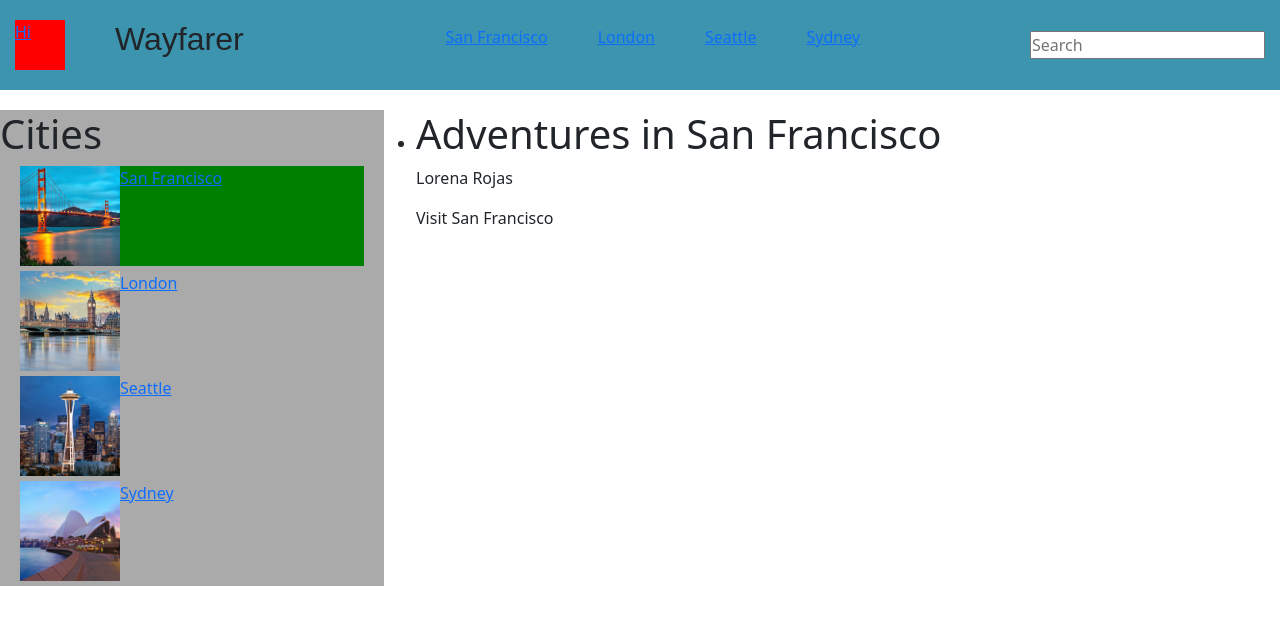
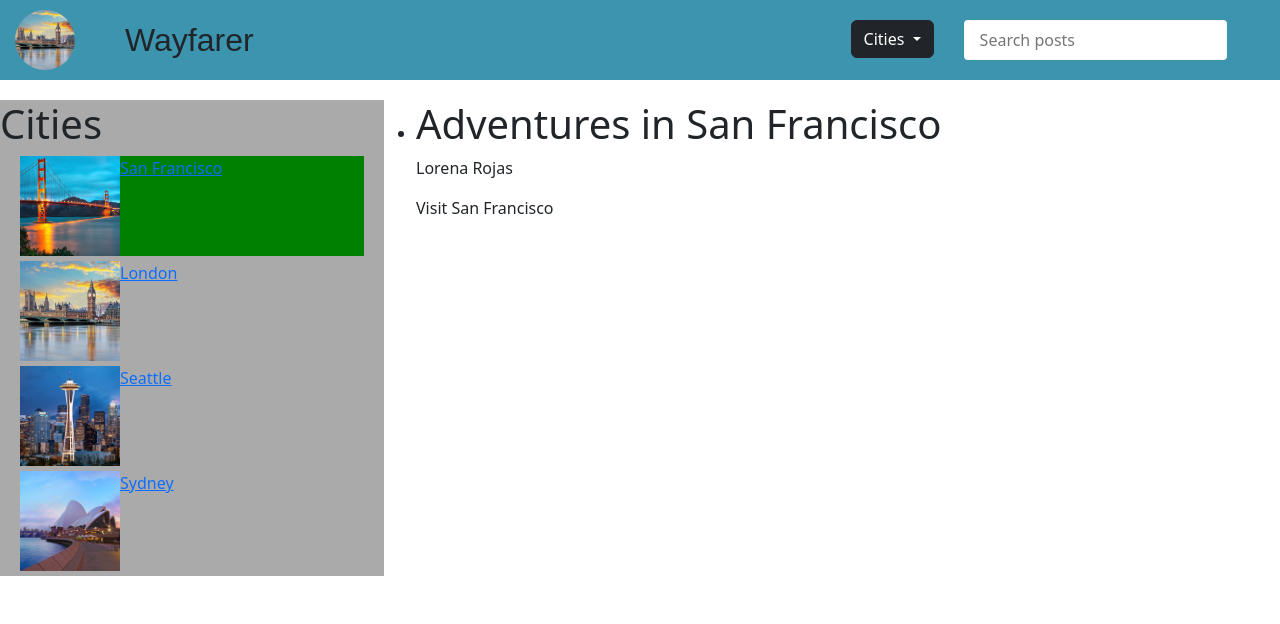
Before and after one commit to maklaut007/wayfarer, an Angular app: page /cities/1 in a window 1280 px wide. Shown: the top 624 px of the page. Built offline with nearby package versions, Linux system fonts and the light colour scheme.

Commit message:
Added cities menu dropdown

```diff
--- a/src/app/app-routing.module.ts
+++ b/src/app/app-routing.module.ts
@@ -9,12 +9,10 @@ const routes: Routes = [
     path: 'cities/:id',
     component: CitiesComponent,
   },
-
   {
     path: '',
     component: CarouselComponent,
-  }
-
+  },
 ];
 
 @NgModule({
--- a/src/app/app.module.ts
+++ b/src/app/app.module.ts
@@ -11,6 +11,7 @@ import { SearchComponent } from './search/search.component';
 import { FormsModule } from '@angular/forms';
 import { NgbModule } from '@ng-bootstrap/ng-bootstrap';
 import { CarouselComponent } from './carousel/carousel.component';
+import { DropdownComponent } from './dropdown/dropdown.component';
 
 @NgModule({
   declarations: [
@@ -20,6 +21,7 @@ import { CarouselComponent } from './carousel/carousel.component';
     PostComponent,
     SearchComponent,
     CarouselComponent,
+    DropdownComponent,
   ],
   imports: [
     BrowserModule,
--- a/src/app/carousel/carousel.component.html
+++ b/src/app/carousel/carousel.component.html
@@ -4,8 +4,8 @@
       <img class="cityImage" [src]="city.photoLarge" alt="Random first slide" />
     </a>
     <div class="carousel-caption">
-      <h3>First slide label</h3>
-      <p>Nulla vitae elit libero, a pharetra augue mollis interdum.</p>
+      <h3>{{ city.name }}</h3>
+      <p>Check out {{ city.name }}</p>
     </div>
   </ng-template>
 </ngb-carousel>
--- /dev/null
+++ b/src/app/dropdown/dropdown.component.css
@@ -0,0 +1,3 @@
+.col {
+  margin: 0 30px;
+}
--- /dev/null
+++ b/src/app/dropdown/dropdown.component.html
@@ -0,0 +1,18 @@
+<div class="col">
+  <div ngbDropdown class="d-inline-block">
+    <button
+      type="button"
+      class="btn btn-dark"
+      id="dropdownBasic1"
+      ngbDropdownToggle
+    >
+      Cities
+    </button>
+    <div ngbDropdownMenu aria-labelledby="dropdownBasic1">
+      <a ngbDropdownItem routerLink="cities/1">San Francisco</a>
+      <a ngbDropdownItem routerLink="cities/2">London</a>
+      <a ngbDropdownItem routerLink="cities/3">Seattle</a>
+      <a ngbDropdownItem routerLink="cities/4">Sydney</a>
+    </div>
+  </div>
+</div>
--- a/src/app/header/header.component.css
+++ b/src/app/header/header.component.css
@@ -4,7 +4,7 @@
 
 .nav {
   display: flex;
-  padding: 0px 15px;
+  padding: 10px 15px;
   align-items: center;
   justify-content: space-between;
   margin-bottom: 20px;
@@ -12,32 +12,29 @@
 
 .home {
   display: flex;
+  align-items: center;
 }
 
 .logo {
   display: flex;
   background-color: red;
-  width: 50px;
-  height: 50px;
+  width: 60px;
+  height: 60px;
+  border-radius: 100%;
+  overflow: hidden;
 }
 .title {
   margin-left: 50px;
+  margin-bottom: 0;
   font-size: 2rem;
   font-family: Arial, Helvetica, sans-serif;
   font-weight: 500;
-}
-
-.cities {
-  display: flex;
-  list-style-type: none;
-}
-
-.city {
-  margin: 10px;
-  padding: 15px;
 }
 
 .search {
   outline: none;
   justify-content: right;
 }
+.nav-right {
+  display: flex;
+}
--- a/src/app/header/header.component.html
+++ b/src/app/header/header.component.html
@@ -1,23 +1,14 @@
 <header class="header">
   <nav class="nav">
     <div class="home">
-      <a class="logo" routerLink="/">Hi</a>
+      <a class="logo" routerLink="/">
+        <img src="/assets/images/london-mini.jpg" alt="" />
+      </a>
       <h1 class="title">Wayfarer</h1>
     </div>
-    <ul class="cities">
-      <li class="city">
-        <a routerLink="cities/1">San Francisco</a>
-      </li>
-      <li class="city">
-        <a routerLink="cities/2">London</a>
-      </li>
-      <li class="city">
-        <a routerLink="cities/3">Seattle</a>
-      </li>
-      <li class="city">
-        <a routerLink="cities/4">Sydney</a>
-      </li>
-    </ul>
-   <app-search></app-search>
+    <div class="nav-right">
+      <app-dropdown></app-dropdown>
+      <app-search></app-search>
+    </div>
   </nav>
 </header>
--- a/src/app/search/search.component.css
+++ b/src/app/search/search.component.css
@@ -0,0 +1,7 @@
+.search {
+  padding: 8px 16px;
+  margin-right: 3vw;
+  outline: none;
+  border: none;
+  border-radius: 4px;
+}
--- a/src/app/search/search.component.html
+++ b/src/app/search/search.component.html
@@ -1,2 +1,7 @@
-
-<input (keyup) = "findPost(keyword)" [(ngModel)] = 'keyword' class="search" type="text" placeholder="Search">
+<input
+  (keyup)="findPost(keyword)"
+  [(ngModel)]="keyword"
+  class="search"
+  type="text"
+  placeholder="Search posts"
+/>
```
Also changed, not shown: src/app/dropdown/dropdown.component.ts (added, +10 -0 lines), 1 other file (tests, documents, lock files or other folders).
